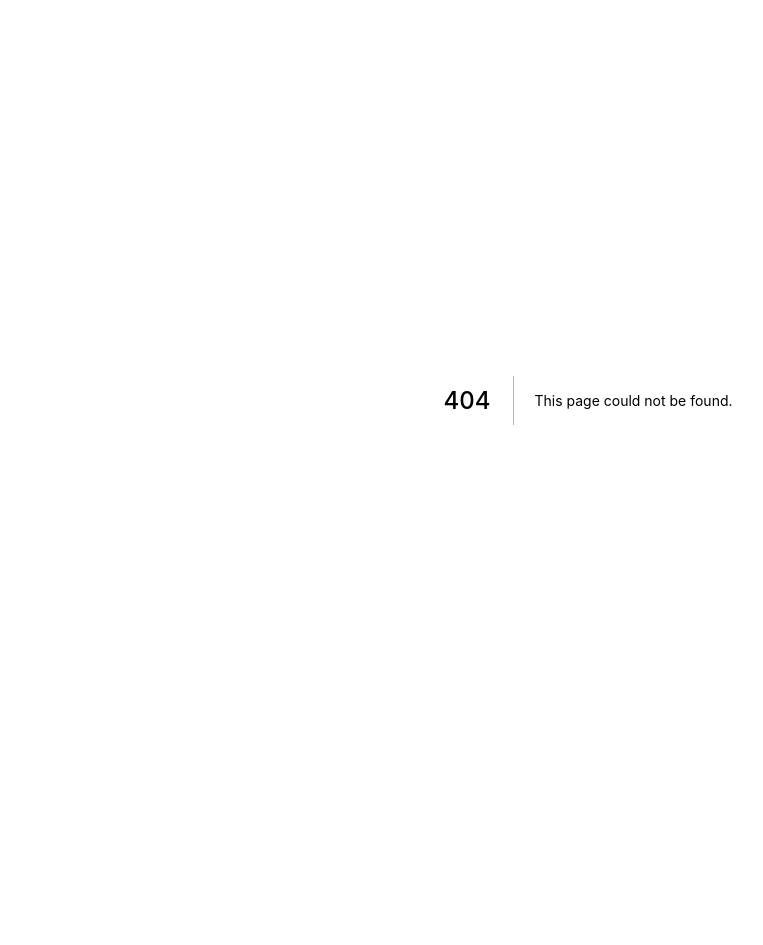
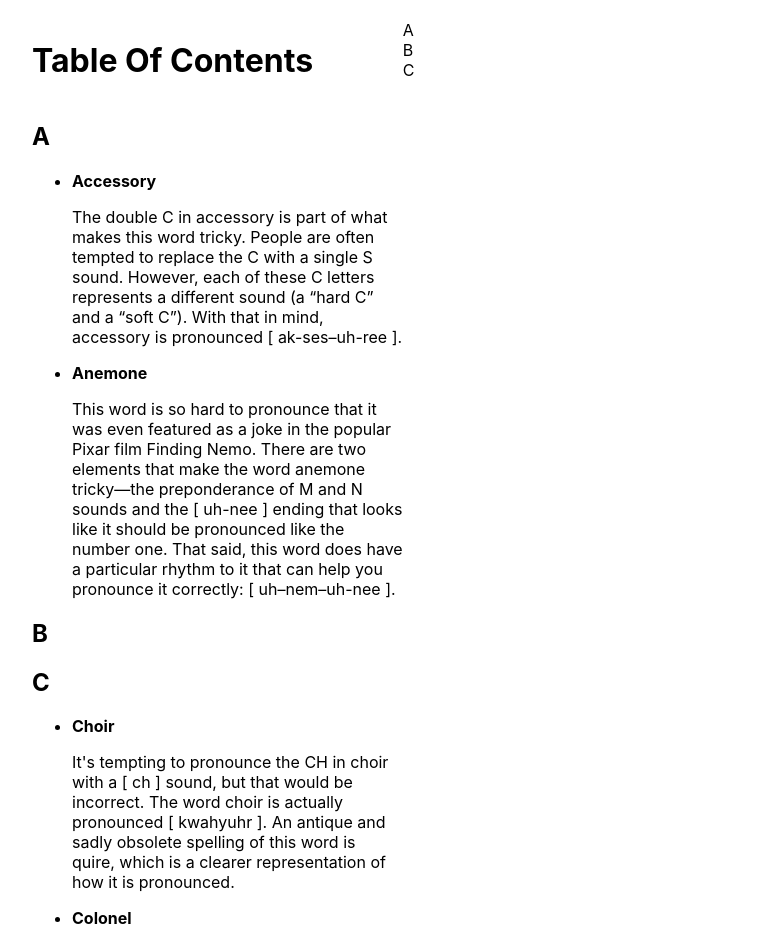
Before and after one commit to manitapaudel/Flashcards, a Next.js app: page /study-materials in a window 1280 px wide. Before the commit this address had no page. Shown: the top 945 px of the page, without its empty margins (52-815 px from the left). Before the commit the page ends 800 px from the top, so only its background shows below. Built offline with nearby package versions, Linux system fonts and the light colour scheme.

Commit message:
Add table of contents to the page

```diff
--- /dev/null
+++ b/pages/study-materials/index.tsx
@@ -0,0 +1,9 @@
+import StudyMaterials from "@/components/pages/study-materials"
+
+const Index = () => {
+    return (
+        <StudyMaterials />
+    )
+}
+
+export default Index
--- /dev/null
+++ b/src/components/organisms/table-of-contents/index.tsx
@@ -0,0 +1,162 @@
+import React from "react";
+import Style from "./table-of-contents.module.scss";
+
+type TOCProps = {
+  children: React.ReactNode;
+  Table: React.FC<TableProps>;
+  Content: React.FC<ContentProps>;
+};
+type TableProps = {
+  className?: string;
+};
+type ContentProps = {
+  className?: string;
+};
+// interface TOCComposition {
+
+// }
+
+const materials = [
+  {
+    title: "A",
+    id: "A",
+    content: (
+      <>
+        <li>
+          <strong>Accessory</strong>
+          <p>
+            The double C in accessory is part of what makes this word tricky.
+            People are often tempted to replace the C with a single S sound.
+            However, each of these C letters represents a different sound (a
+            “hard C” and a “soft C”). With that in mind, accessory is pronounced
+            [ ak-ses–uh-ree ].
+          </p>
+        </li>
+        <li>
+          <strong>Anemone</strong>
+          <p>
+            This word is so hard to pronounce that it was even featured as a
+            joke in the popular Pixar film Finding Nemo. There are two elements
+            that make the word anemone tricky—the preponderance of M and N
+            sounds and the [ uh-nee ] ending that looks like it should be
+            pronounced like the number one. That said, this word does have a
+            particular rhythm to it that can help you pronounce it correctly: [
+            uh–nem–uh-nee ].
+          </p>
+        </li>
+      </>
+    ),
+  },
+  {
+    title: "B",
+    id: "b",
+    content: <></>,
+  },
+  {
+    title: "C",
+    id: "c",
+    content: (
+      <>
+        <li>
+          <strong>Choir</strong>
+          <p>
+            It&apos;s tempting to pronounce the CH in choir with a [ ch ] sound,
+            but that would be incorrect. The word choir is actually pronounced [
+            kwahyuhr ]. An antique and sadly obsolete spelling of this word is
+            quire, which is a clearer representation of how it is pronounced.
+          </p>
+        </li>
+        <li>
+          <strong>Colonel</strong>
+          <p>
+            The word colonel came to English through French, where it was
+            spelled coronel. For historical reasons, which you can read about at
+            our entry for the word, the R was eventually replaced with an L.
+            Keeping this in mind, colonel is still pronounced [ kur-nl ].
+          </p>
+        </li>
+        <li>
+          <strong>Coup</strong>
+          <p>
+            Another word that has been adopted into English from French,
+            complicating pronunciation, is coup. In French, the letters -oup at
+            the end of a word is pronounced [ oo ]. We didn&apos;t just adopt
+            this French word into English, we adopted the French pronunciation,
+            too. That means coup is correctly pronounced [ koo ].
+          </p>
+        </li>
+      </>
+    ),
+  },
+  {
+    title: "",
+    id: "",
+    content: "",
+  },
+  {
+    title: "",
+    id: "",
+    content: "",
+  },
+  {
+    title: "",
+    id: "",
+    content: "",
+  },
+  {
+    title: "",
+    id: "",
+    content: "",
+  },
+  {
+    title: "",
+    id: "",
+    content: "",
+  },
+  {
+    title: "",
+    id: "",
+    content: "",
+  },
+  {
+    title: "",
+    id: "",
+    content: "",
+  },
+];
+
+const TOC: React.FC<TOCProps> = ({ children }) => {
+  return <div className={Style.container}>{children}</div>;
+};
+
+const Table: React.FC<TableProps> = () => {
+  return (
+    <>
+      <h1>Table Of Contents</h1>
+      <div>
+        {materials.map(({ title, id }) => (
+          <div key={id} className={Style.table}>
+            <a href={`#${id}`}>{title}</a>
+          </div>
+        ))}
+      </div>
+    </>
+  );
+};
+
+const Content: React.FC<ContentProps> = () => {
+  return (
+    <div>
+      {materials.map(({ id, title, content }) => (
+        <div key={id}>
+          <h2 id={id}>{title}</h2>
+          <ul>{content}</ul>
+        </div>
+      ))}
+    </div>
+  );
+};
+
+TOC.Table = Table;
+TOC.Content = Content;
+export default TOC;
--- /dev/null
+++ b/src/components/organisms/table-of-contents/table-of-contents.module.scss
@@ -0,0 +1,7 @@
+.container {
+  width: 90%;
+  padding: 20px;
+  margin: 0 auto;
+  display: grid;
+  grid-template-columns: 1fr 2fr;
+}
--- /dev/null
+++ b/src/components/pages/study-materials/index.tsx
@@ -0,0 +1,14 @@
+import TOC from "@/components/organisms/table-of-contents"
+
+const Index = () => {
+    return (
+        <div>
+            <TOC>
+                <TOC.Table />
+                <TOC.Content />
+            </TOC>
+        </div>
+    )
+}
+
+export default Index
--- /dev/null
+++ b/src/components/pages/study-materials/study-materials.module.scss
@@ -0,0 +1,7 @@
+.container {
+  width: 90%;
+  padding: 20px;
+  margin: 0 auto;
+  display: grid;
+  grid-template-columns: 1fr 2fr;
+}
```
